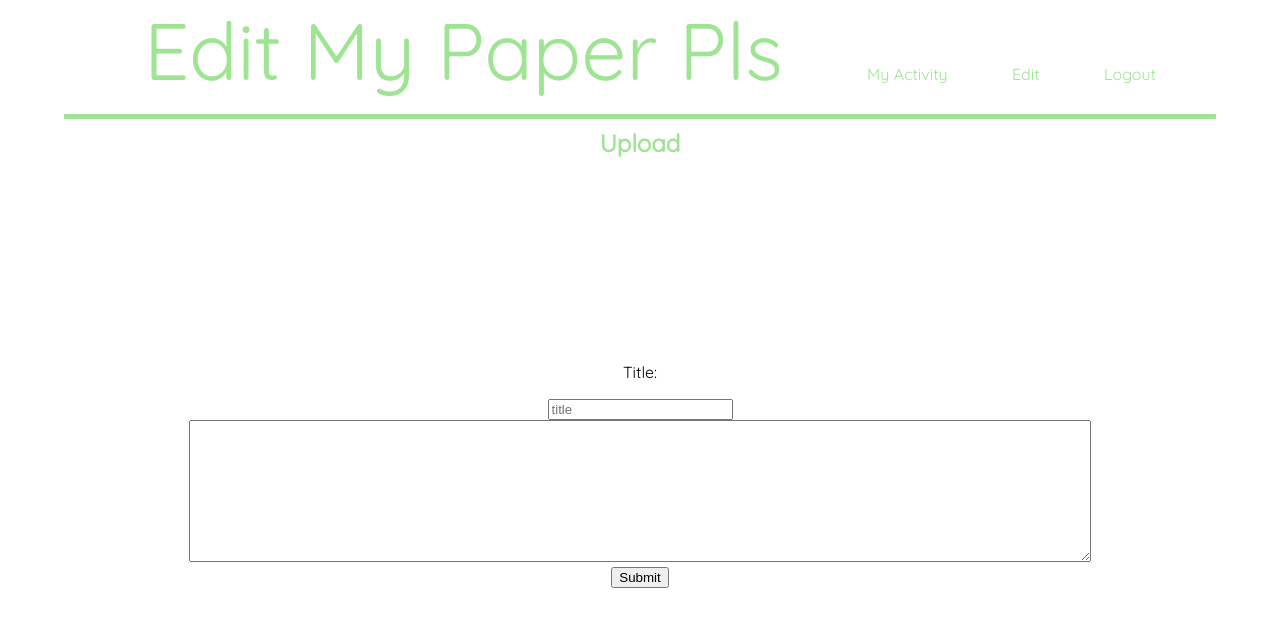
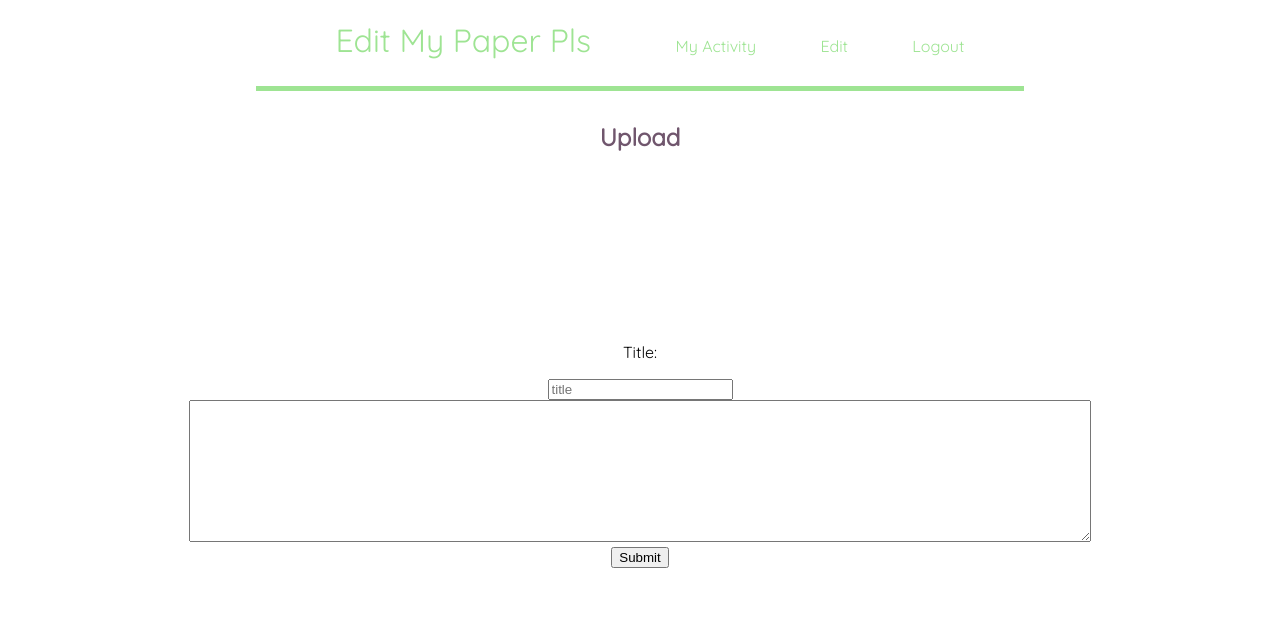
Before and after one commit to QuietImCoding/EditMyPaperPls, a Flask app: page /upload in a window 1280 px wide. Shown: the top 627 px of the page. Run offline with Flask 2, Linux system fonts and the light colour scheme.

Commit message:
AHUAHSDILUAGBDK

```diff
--- a/static/css/style.css
+++ b/static/css/style.css
@@ -12,7 +12,7 @@
     grid-template-columns: 100%;
     grid-template-rows: 30% 70%;
     grid-gap: 10px;
-    grid-template-areas: "nav"
+    grid-template-areas: "header"
         "content"
 }
 html{
@@ -24,7 +24,11 @@
     display:inline;
     padding: 30px;
     width: 100%;
+    height:100%;
     border-bottom: 5px solid #9EE493;
+}
+header{
+    margin:20px;
 }
 .especial{
     margin: 100px; border: 5px solid white; border-radius: 45px; padding: 100px; background-color:white; opacity:.5;  background-blend-mode: luminosity;
@@ -39,19 +43,32 @@
     padding: 30px;
     padding-top:30px;
 
+    color: #9EE493;
+
 }
-a{
-    color: #9EE493;
-}
+
 a h1{
     text-decoration: none;
     font-weight:normal;
-    font-size: 5em;
+    font-size: 2em;
     display:inline;
     padding: 20px;
+    color: #9EE493;
 }
 h2,h3{
-    color:#9EE493;
+    color:#70566D;
+}
+a h2{
+    color: #ABC8C0;
+    text-decoration: none;
+}
+a h3{
+    color: #ABC8C0;
+    text-decoration: none;
+}
+a{
+    color: #ABC8C0;
+    text-decoration: none;
 }
 .button{
     margin: 20px;
@@ -64,5 +81,6 @@
 p{
 
 }
-.content{
+#content{
+
 }
```
